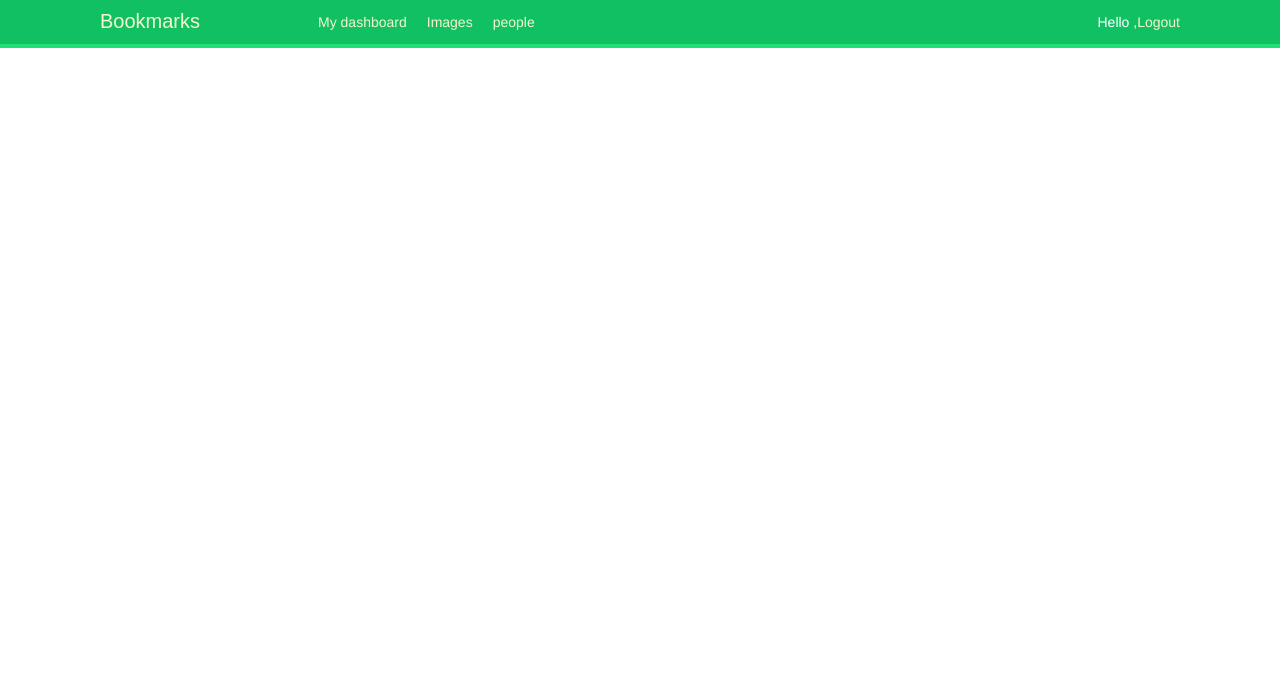
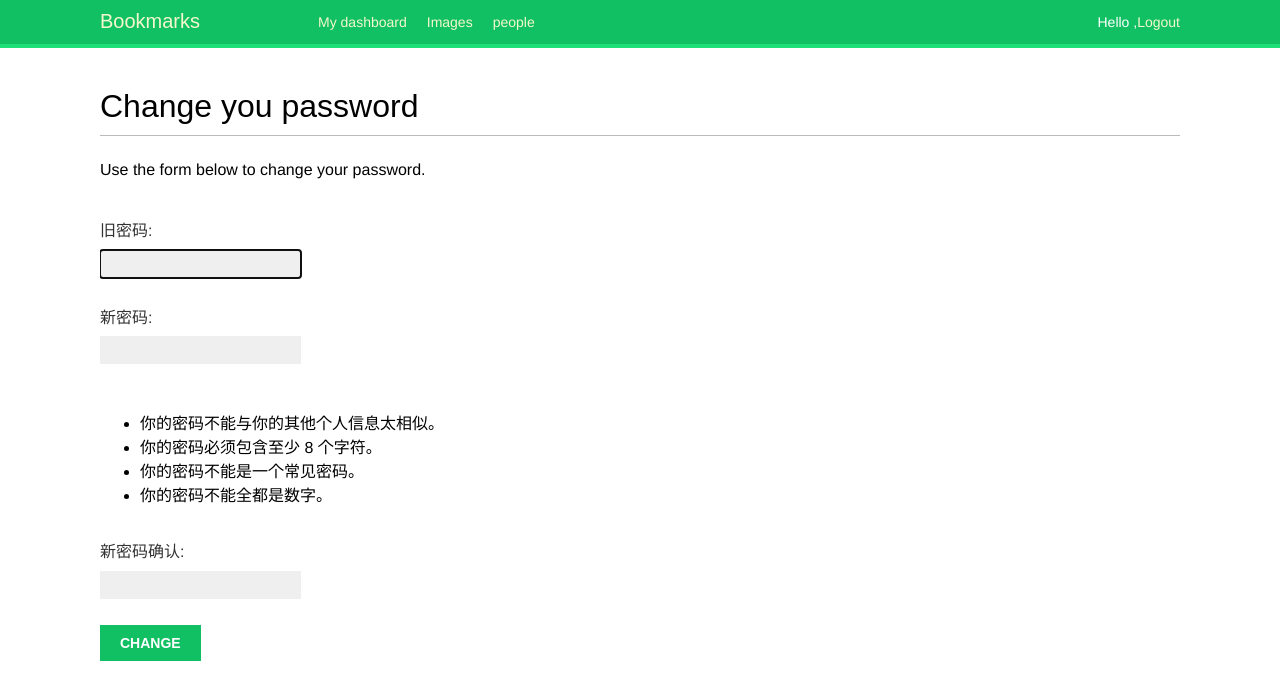
Before and after one commit to NoahGit/bookmarks, a Django app: page /account/password_change/ in a window 1280 px wide. Shown: the top 700 px of the page. Run offline with Django 3.2, Linux system fonts and the light colour scheme; the first user in the database is signed in; some web fonts are replaced.

Commit message:
20200221-2

```diff
--- a/account/templates/registration/password_change_form.html
+++ b/account/templates/registration/password_change_form.html
@@ -2,12 +2,12 @@
 
 {% block title %}Change you password{% endblock %}
 
-{% block contenet %}
-    <h1>修改你的密码</h1>
-    <p>请使用以下表格更改密码。</p>
-{#    <form action="." method="post">#}
-{#        {{ form.as_p }}#}
-{#        <p><input type="submit" value="Change"></p>#}
-{#        {% csrf_token %}#}
-{#    </form>#}
+{% block content %}
+  <h1>Change you password</h1>
+  <p>Use the form below to change your password.</p>
+  <form action="." method="post">
+    {{ form.as_p }}
+    <p><input type="submit" value="Change"></p>
+    {% csrf_token %}
+  </form>
 {% endblock %}
```
Also changed, not shown: account/templates/base.html (indentation only), db.sqlite3.
